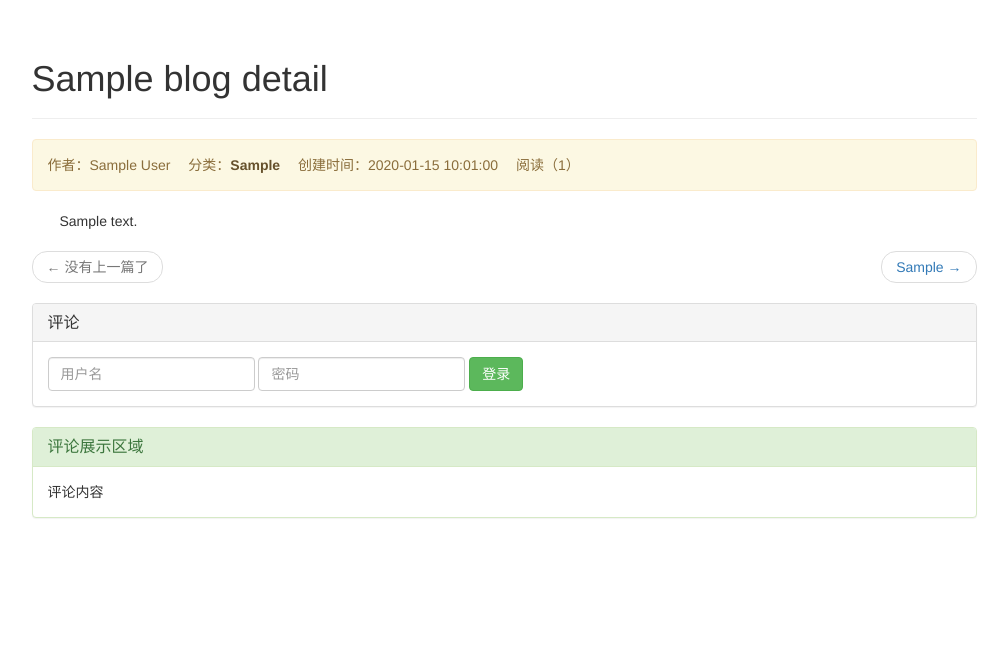
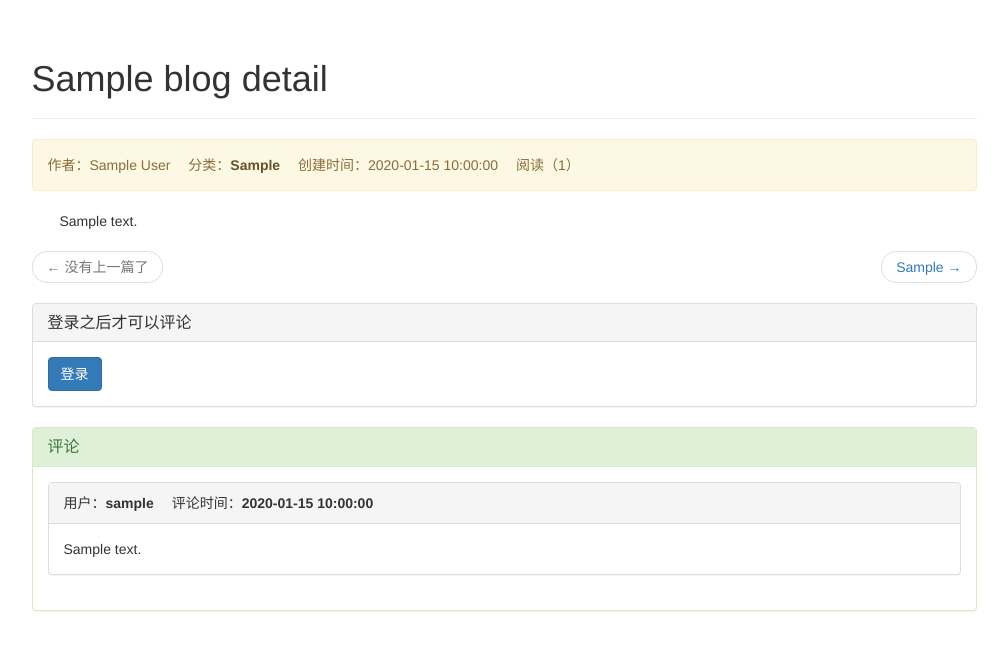
Before and after one commit to warlock921/int81, a Django app: template templates/mainsite/blog_detail.html in a window 1280 px wide. Shown: the part 51-701 px from the top of the page, without its empty margins (151-1159 px from the left). Run offline with Django 3.2, Linux system fonts and the light colour scheme; tables that the repository leaves empty hold one stand-in row (values such as "Sample post"); the template is opened without the code that fills it: values that come from a table or form of the project are taken from there, most other values are stand-ins (such as "Sample title", 1, 10 or a date in 2020); data that the repository does not hold is empty; some libraries are stand-ins or nearby versions.

Commit message:
修改登录，完成独立的注册页面

```diff
--- /dev/null
+++ b/comment/urls.py
@@ -0,0 +1,13 @@
+#!/usr/bin/env python
+# -*- coding: utf-8 -*-
+# @Date    : 2018-04-23 11:14:58
+# @Author  : warlock921 (caoyu921@163.com)
+# @Link    : https://github.com/warlock921
+# @Version : $Id$
+
+from django.urls import path
+from . import views
+
+urlpatterns = [
+    path('update-comment/', views.update_comment, name='update_comment'),
+]
--- a/int81/urls.py
+++ b/int81/urls.py
@@ -25,6 +25,7 @@ urlpatterns = [
     path('ckeditor', include('ckeditor_uploader.urls')),
     path('blog/', include('mainsite.urls')),
     path('login/', views.user_login, name='user_login'),
+    path('comment/', include('comment.urls')),
 ]
 
 urlpatterns += static(settings.MEDIA_URL, document_root=settings.MEDIA_ROOT)
--- a/static/css/default.css
+++ b/static/css/default.css
@@ -47,9 +47,13 @@ div.blog-content-list {
     border-color: #e7e7e7;
 }
 
+ul li{
+    list-style-type: none;
+}
+
 ul.blog-info-decription {
     list-style-type: none;
-    /*margin-bottom: 2em;*/
+    margin-bottom: 0em;
 }
 ul.blog-info-decription li {
     display: inline-block;
--- a/templates/error.html
+++ b/templates/error.html
@@ -11,4 +11,5 @@
 {% block content %}
     <h3 class="home-content"><img class='home-img' src="{% static 'image/logo3.png' %}">我们是全心全意的全干工程师</h3>
     <h1 class="home-content">{{ message }}</h1>
+    <a href="{% url 'home' %}">返回</a>
 {% endblock content %}
--- a/templates/mainsite/blog_detail.html
+++ b/templates/mainsite/blog_detail.html
@@ -12,7 +12,7 @@
             <ul class="blog-info-decription">
                 <li>作者：{{ blog_detail.author }}</li>
                 <li>分类：<a href="{% url 'blog_type_selected' blog_detail.blog_type.pk %}" class="alert-link">{{ blog_detail.blog_type }}</a></li>
-                <li>创建时间：{{ blog_detail.create_time | date:"Y-m-d H:m:s" }}</li>
+                <li>创建时间：{{ blog_detail.create_time | date:"Y-m-d H:i:s" }}</li>
                 <li>阅读（{{blog_detail.get_read_num}}）</li>
             </ul>
         </div>
@@ -45,35 +45,27 @@
     <div class="col-xs-10 col-xs-offset-1">
         <div class="panel panel-default">
           <div class="panel-heading">
-            <h3 class="panel-title">评论</h3>
+            {% if user.is_authenticated %}
+                <h3 class="panel-title">说说你想说的</h3>
+            {% else %}
+                <h3 class="panel-title">登录之后才可以评论</h3>
+            {% endif %}
           </div>
           <div class="panel-body">
             {% if user.is_authenticated %}
-                <form action="" method="POST">
+                <form action="{% url 'update_comment' %}" method="POST">
                     {% csrf_token %}
                     <div class="form-group">
                         <label for="comment_text">{{ user.username }} 欢迎评论</label>
                         <textarea class="form-control" id="comment_text" name="comment_content" rows="4"></textarea>
                     </div>
                     <input type="hidden" name="object_id" value="{{ blog_detail.pk }}">
-                    <input type="hidden" name="content_type" value="{{ blog_detail }}">
+                    <input type="hidden" name="content_type" value="blog">
                     <input type="submit" class="btn btn-danger" value='提交评论' style="float: right;">
                 </form>
 
             {% else %}
-
-                <form class="form-inline" action="{% url 'user_login' %}" method="POST">
-                    {% csrf_token %}
-                  <div class="form-group">
-                    <label class="sr-only" for="user_name">用户名：</label>
-                    <input type="text" class="form-control" id="user_name" name="username" placeholder="用户名">
-                  </div>
-                  <div class="form-group">
-                    <label class="sr-only" for="user_pass">密码：</label>
-                    <input type="password" class="form-control" id="user_pass" name="password" placeholder="密码">
-                  </div>
-                  <input type="submit" class="btn btn-success" value="登录">
-                </form>
+                <a class="btn btn-primary" href="{% url 'user_login' %}?from={{ request.get_full_path }}">登录</a>
             {% endif %}
 
           </div>
@@ -81,10 +73,29 @@
 
         <div class="panel panel-success">
           <div class="panel-heading">
-            <h3 class="panel-title">评论展示区域</h3>
+            <h3 class="panel-title">评论</h3>
           </div>
           <div class="panel-body">
-            评论内容
+            {% for comment in comments %}
+            <div class="panel panel-default">
+              <div class="panel-heading">
+
+                <ul class="blog-info-decription">
+                    <li>用户：<strong>{{ comment.comment_user }}</strong></li>
+                    <li>评论时间：<strong>{{ comment.comment_time | date:"Y-m-d H:i:s"  }}</strong></li>
+                </ul>
+
+              </div>
+              <div class="panel-body">
+                {{ comment.comment_content }}
+              </div>
+            </div>
+
+
+
+            {% empty %}
+                还没有评论，抢个沙发吧！
+            {% endfor %}
           </div>
         </div>
     </div>
```
Also changed, not shown: comment/views.py (+28 -2 lines), int81/forms.py (added, +24 -0 lines), int81/views.py (+11 -8 lines), mainsite/views.py (+8 -1 lines), templates/login.html (added, +36 -0 lines).
